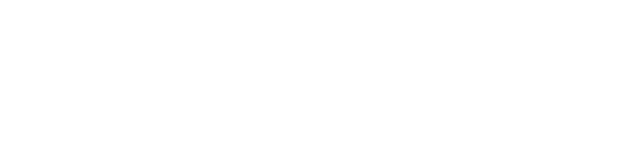
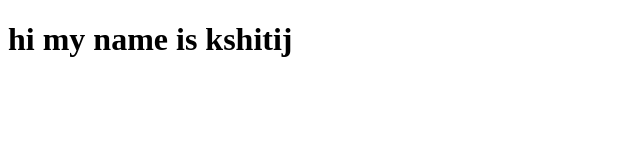
Before and after one commit to Kshitij14397/git-one, a plain HTML site: page index.html in a window 1280 px wide. Shown: the whole page, without its empty margins (0-640 px from the left). Drawn offline with Linux system fonts and the light colour scheme.

Commit message:
added heading in html file

```diff
--- a/index.html
+++ b/index.html
@@ -5,6 +5,6 @@
   <title>hello everyone</title>
   </head>
   <body>
-
+<h1>hi my name is kshitij</h1>
     </body>
     </html>
```
